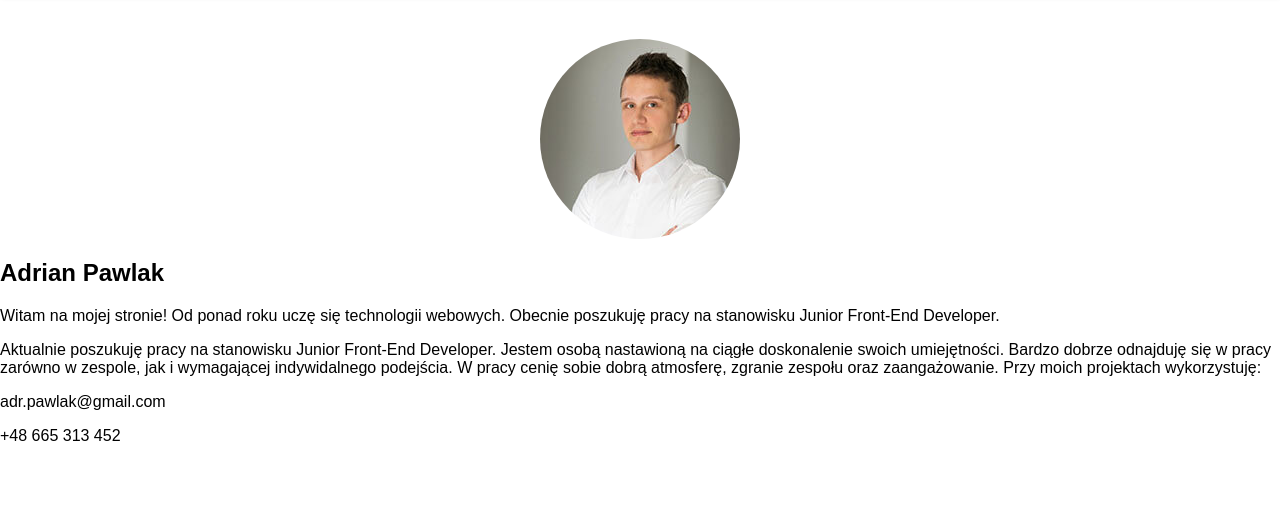
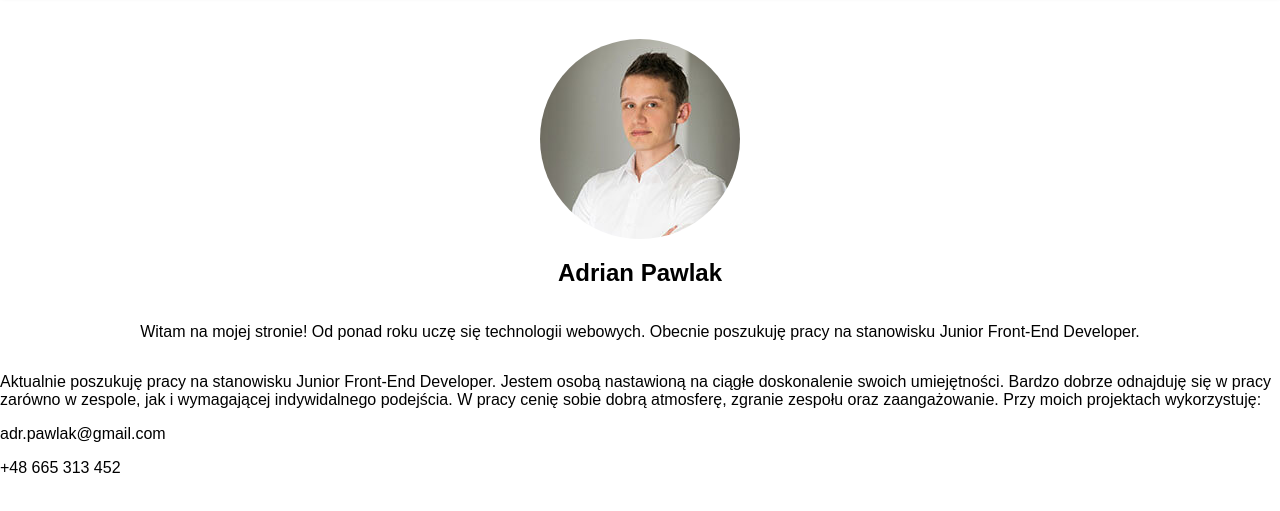
Before and after one commit to ajotka/portfolio_ap, a website: page public/index.html in a window 1280 px wide. Shown: the part 61-572 px from the top of the page. Drawn offline with nearby package versions, Linux system fonts and the light colour scheme; files that its build step writes are made by us from their sources.

Commit message:
some flex improvements

```diff
--- a/gulpfile.js
+++ b/gulpfile.js
@@ -6,7 +6,7 @@ gulp.task('browser-sync', function () {
     var files = [
         'public/*.html',
         'src/css/*.scss',
-        'src/js/*.js'
+        'assets/js/*.js'
     ];
 
     browserSync.init(files, {
@@ -26,7 +26,7 @@ gulp.task('sass', function(){
 });
 gulp.task('watch', function(){
     gulp.watch('src/css/styles.scss', ['sass']);
-
+    gulp.watch('assets/js/*.js', ['jshint']);
     // Other watchers
 });
 
--- a/package.json
+++ b/package.json
@@ -18,5 +18,9 @@
   "homepage": "https://github.com/Bebeto9009/portfolio_ap#readme",
   "devDependencies": {
     "gulp": "^3.9.1"
+  },
+  "dependencies": {
+    "browser-sync": "^2.23.5",
+    "gulp-sass": "^3.1.0"
   }
 }
--- a/public/assets/js/scripts.js
+++ b/public/assets/js/scripts.js
@@ -1,5 +1,18 @@
-$(document).ready(function () {
-    $('.toggle').click(function () {
-        $('nav__list').toggleClass('active');
-    })
-})
+// $(document).ready(function () {
+//     $('.menu').click(function () {
+//         $('ul').toggleClass('active');
+//     });
+// });
+//
+// /* hide menu on click a */
+// $('.nav__list').click(function() {
+//     $('.nav__list').removeClass('active');
+// });
+
+// var menus = document.getElementsByClassName('hamburger-menu');
+//
+// [].forEach.call(menus, function (m) {
+//     m.addEventListener('click', function () {
+//         m.classList.toggle('open');
+//     });
+// });
--- a/public/index.html
+++ b/public/index.html
@@ -21,14 +21,15 @@
 </nav>
 
     <article class="header">
-        <div class="row">
-            <div class="photo"><img src="assets/img/adrian_pawlak_min.jpg"></div>
+        <div class="header__photo"><img src="assets/img/adrian_pawlak_min.jpg"></div>
+        <div class="header__main-text">
+            <h1>Adrian Pawlak</h1>
+        </div>
+        <div class="header__paragraph">
+            <p>Witam na mojej stronie! Od ponad roku uczę się technologii webowych.
+                Obecnie poszukuję pracy na stanowisku Junior Front-End Developer.</p>
         </div>
 
-    <h1>Adrian Pawlak</h1>
-
-        <p>Witam na mojej stronie! Od ponad roku uczę się technologii webowych.
-            Obecnie poszukuję pracy na stanowisku Junior Front-End Developer.</p>
     </article>
 
     <div id="realizations">
--- a/src/css/styles.scss
+++ b/src/css/styles.scss
@@ -186,13 +186,28 @@ body {
 
 
 /*================== article ==================*/
-.photo {
+.header {
+  display: flex;
+  flex-direction: column;
+  justify-content: center;
+  margin-left: 15px;
+  margin-right: 15px;
+
+ .header__photo {
   padding-top: 100px;
-  width: 100%;
+  max-width: 100%;
   display: flex;
   justify-content: center;
-  flex: 1 0 0;
   & img {
     border-radius: 50%;
+   }
+  }
+  .header__main-text {
+    display: flex;
+    justify-content: center;
+  }
+  .header__paragraph {
+    display: flex;
+    justify-content: center;
   }
 }
```
Also changed, not shown: 1 other file.
